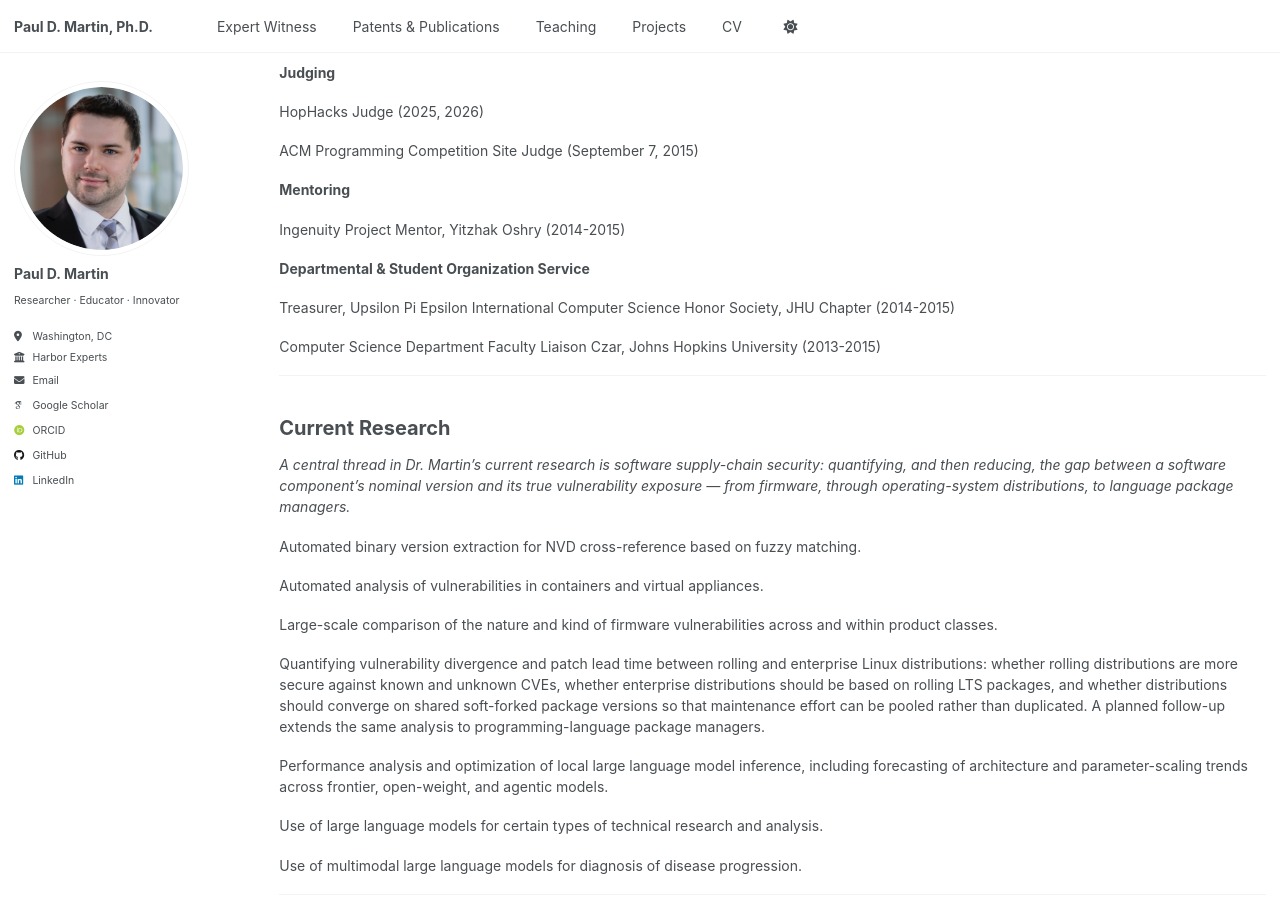
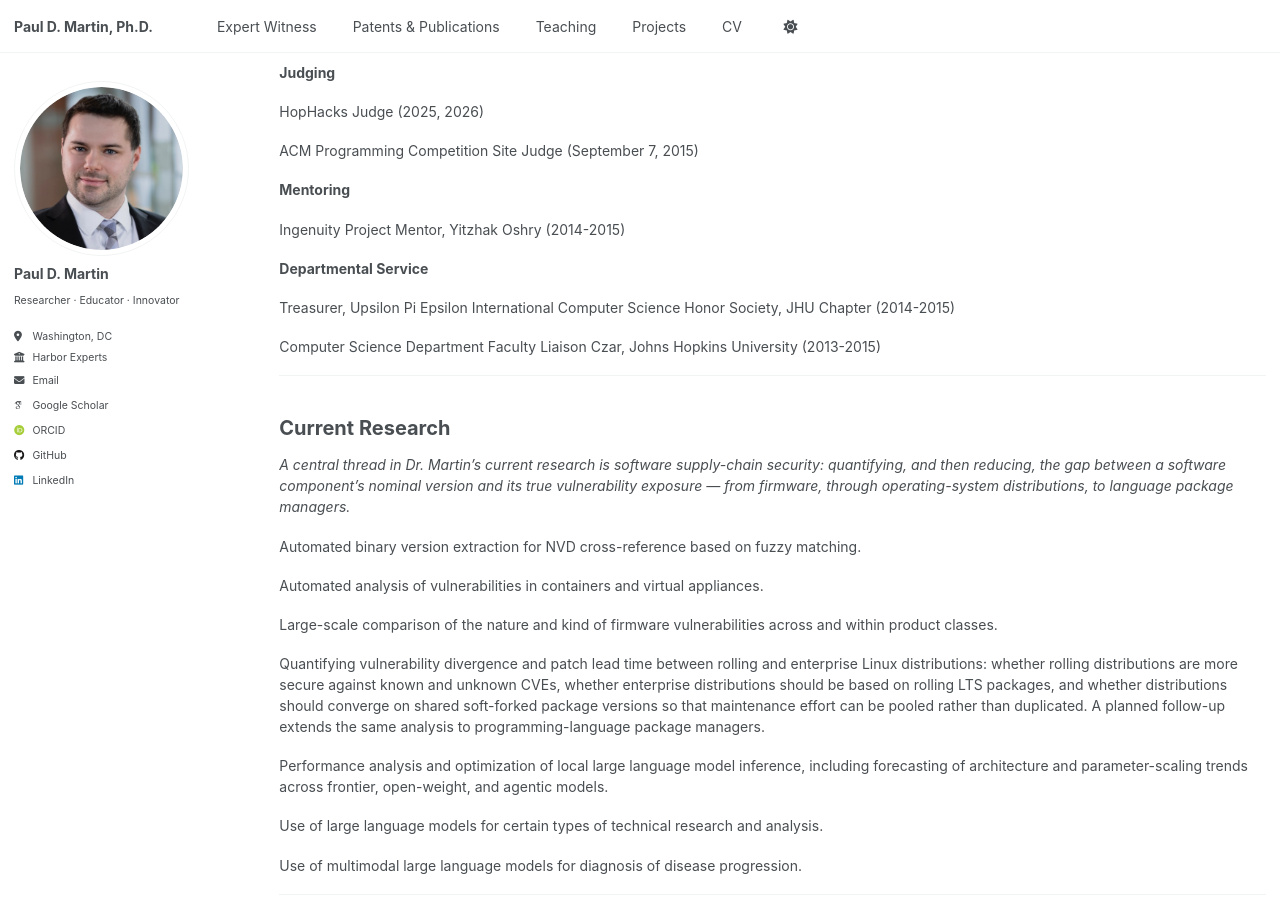
Before and after one commit to pauldmartinphd/pauldmartinphd.github.io, a Jekyll site: the page built from _pages/cv.md, in a window 1280 px wide and 900 px high, scrolled down 2415 px. Built offline with Jekyll 4.4.1, drawn with Linux system fonts in a browser that asks for light colours; some web fonts are replaced.

Commit message:
Rename service subsection to Departmental Service

```diff
--- a/_pages/cv.md
+++ b/_pages/cv.md
@@ -134,7 +134,7 @@ ACM Programming Competition Site Judge (September 7, 2015)
 
 Ingenuity Project Mentor, Yitzhak Oshry (2014-2015)
 
-**Departmental & Student Organization Service**
+**Departmental Service**
 
 Treasurer, Upsilon Pi Epsilon International Computer Science Honor Society, JHU Chapter (2014-2015)
 
--- a/_pages/teaching.html
+++ b/_pages/teaching.html
@@ -92,7 +92,7 @@ author_profile: true
   <li>Ingenuity Project Mentor, Yitzhak Oshry (2014&ndash;2015)</li>
 </ul>
 
-<h3>Departmental &amp; Student Organization Service</h3>
+<h3>Departmental Service</h3>
 
 <ul>
   <li>Treasurer, Upsilon Pi Epsilon International Computer Science Honor Society, JHU Chapter (2014&ndash;2015)</li>
```
